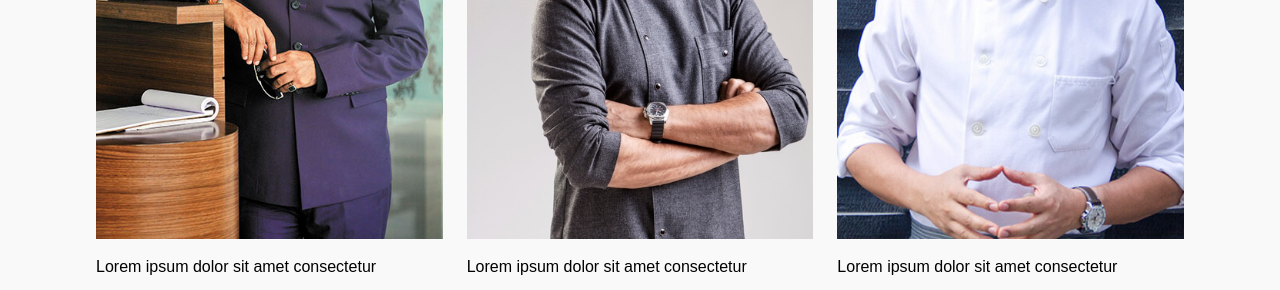
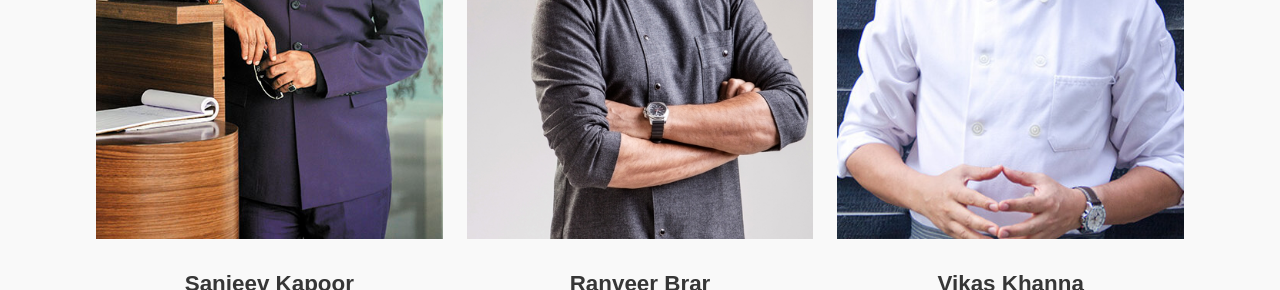
Before and after one commit to devamanin/Food-ordering-system, a plain HTML site: page index.html in a window 1280 px wide. Shown: the part 1245-1535 px from the top of the page. Drawn offline with Linux system fonts and the light colour scheme; a web font is replaced by a local one.

Commit message:
Update index.html

```diff
--- a/index.html
+++ b/index.html
@@ -85,7 +85,7 @@
           <div class="chef-item-img">
             <img src="./homepage/images/img_91437_sanjeev_kapoor.jpg" alt="chef image">
 
-              <p>Lorem ipsum dolor sit amet consectetur</p>
+<!--               <p>Lorem ipsum dolor sit amet consectetur</p>
               <div class="chef-icons">
                 <span>
                   <i class="fab fa-facebook fa-fw"></i>
@@ -93,7 +93,7 @@
                 <span>
                   <i class="fas fa-envelope fa-fw"></i>
                 </span>
-              </div>
+              </div> -->
 
           </div>
           <div class="chef-item-footer">
@@ -106,7 +106,7 @@
         <div class="chef-item">
           <div class="chef-item-img">
             <img src="./homepage/images/Ranveer_Brar_Wiki_Image.jpg" alt="chef image">
-
+<!--
               <p>Lorem ipsum dolor sit amet consectetur</p>
               <div class="chef-icons">
                 <span>
@@ -115,7 +115,7 @@
                 <span>
                   <i class="fas fa-envelope fa-fw"></i>
                 </span>
-              </div>
+              </div> -->
 
           </div>
           <div class="chef-item-footer">
@@ -129,7 +129,7 @@
           <div class="chef-item-img">
             <img src="./homepage/images/Vikas-Khanna-Headshot.jpg" alt="chef image">
 <!--             <div class="chef-overlay"> -->
-              <p>Lorem ipsum dolor sit amet consectetur</p>
+<!--               <p>Lorem ipsum dolor sit amet consectetur</p>
               <div class="chef-icons">
                 <span>
                   <i class="fab fa-facebook fa-fw"></i>
@@ -137,7 +137,7 @@
                 <span>
                   <i class="fas fa-envelope fa-fw"></i>
                 </span>
-              </div>
+              </div> -->
 <!--             </div> -->
           </div>
           <div class="chef-item-footer">
```
